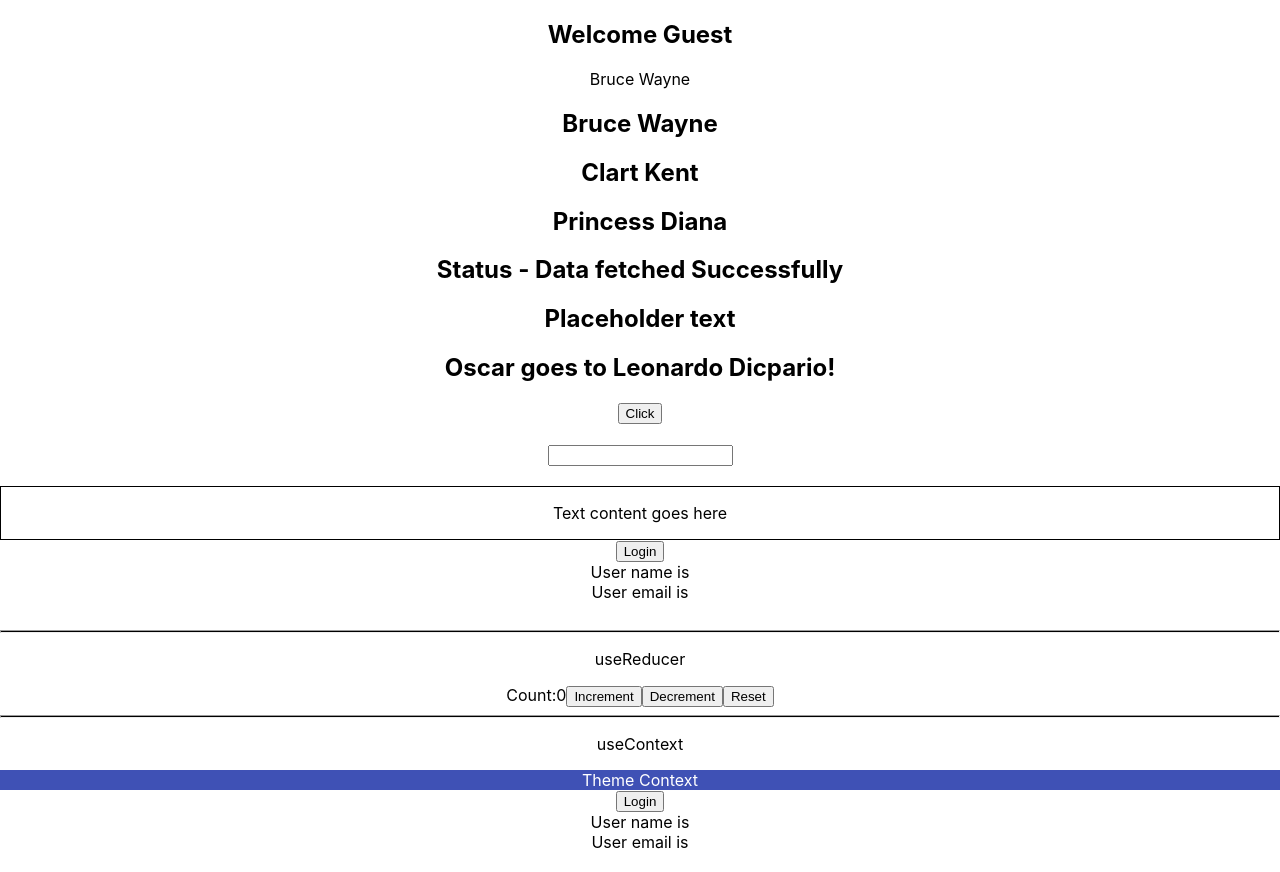
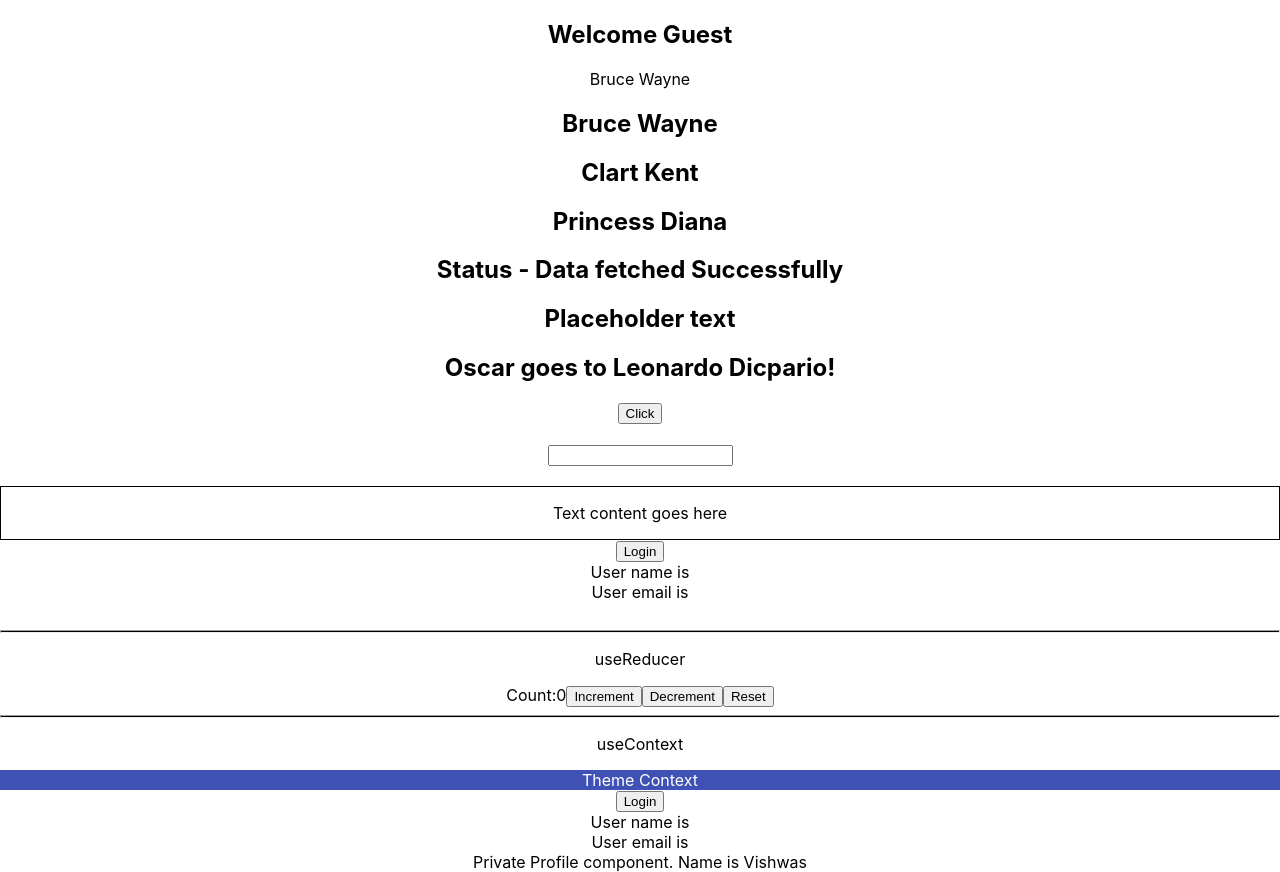
Before and after one commit to chetanalotliker/learn-react-typescript, a React (Create React App) app: page / in a window 1280 px wide. Built offline with nearby package versions, Linux system fonts and the light colour scheme.

Commit message:
Learn react props

```diff
--- a/src/App.tsx
+++ b/src/App.tsx
@@ -14,6 +14,8 @@
 import { Box } from './components/context/Box';
 import { ThemeContextProvider } from './components/context/ThemeContext';
 import { UserContextProvider } from './components/context/UserContext';
+import { Private } from './components/auth/Private';
+import { Profile } from './components/auth/Profile';
 
 function App() {
   const personName = {
@@ -66,6 +68,8 @@
       <UserContextProvider>
         <User />
       </UserContextProvider>
+
+      <Private isLoggedIn={true} Component={Profile}/>
     </div>
   );
 }
--- /dev/null
+++ b/src/components/auth/Login.tsx
@@ -0,0 +1,3 @@
+export const Login = () => {
+    return <div>Please login to continue</div>
+  }
--- /dev/null
+++ b/src/components/auth/Private.tsx
@@ -0,0 +1,15 @@
+import { Login } from './Login'
+import { ProfileProps } from './Profile'
+
+type PrivateProps = {
+  isLoggedIn: boolean
+  Component: React.ComponentType<ProfileProps>
+}
+
+export const Private = ({ isLoggedIn, Component }: PrivateProps) => {
+  if (isLoggedIn) {
+    return <Component name='Vishwas' />
+  } else {
+    return <Login />
+  }
+}
--- /dev/null
+++ b/src/components/auth/Profile.tsx
@@ -0,0 +1,7 @@
+export type ProfileProps = {
+    name: string
+  }
+
+  export const Profile = ({ name }: ProfileProps) => {
+    return <div>Private Profile component. Name is {name}</div>
+  }
```
Also changed, not shown: 1 other file (tests, documents, lock files or other folders).
